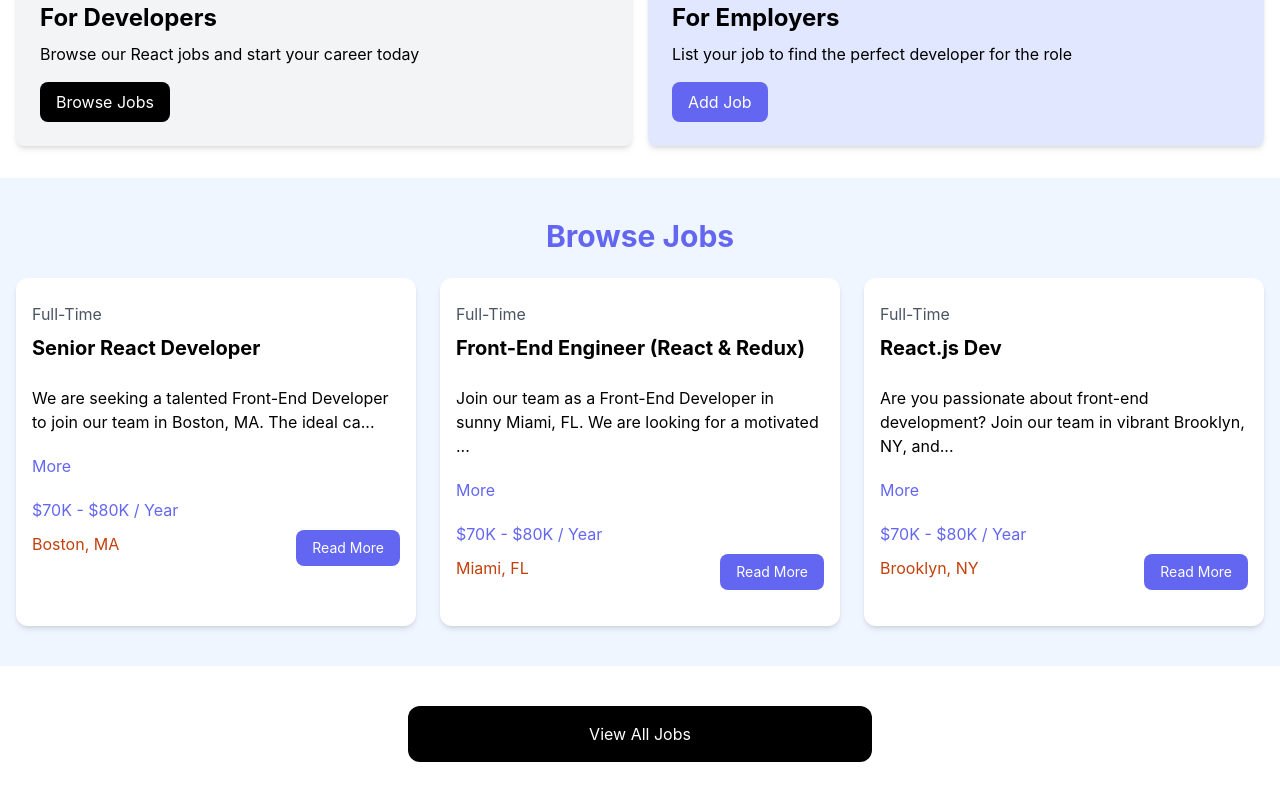
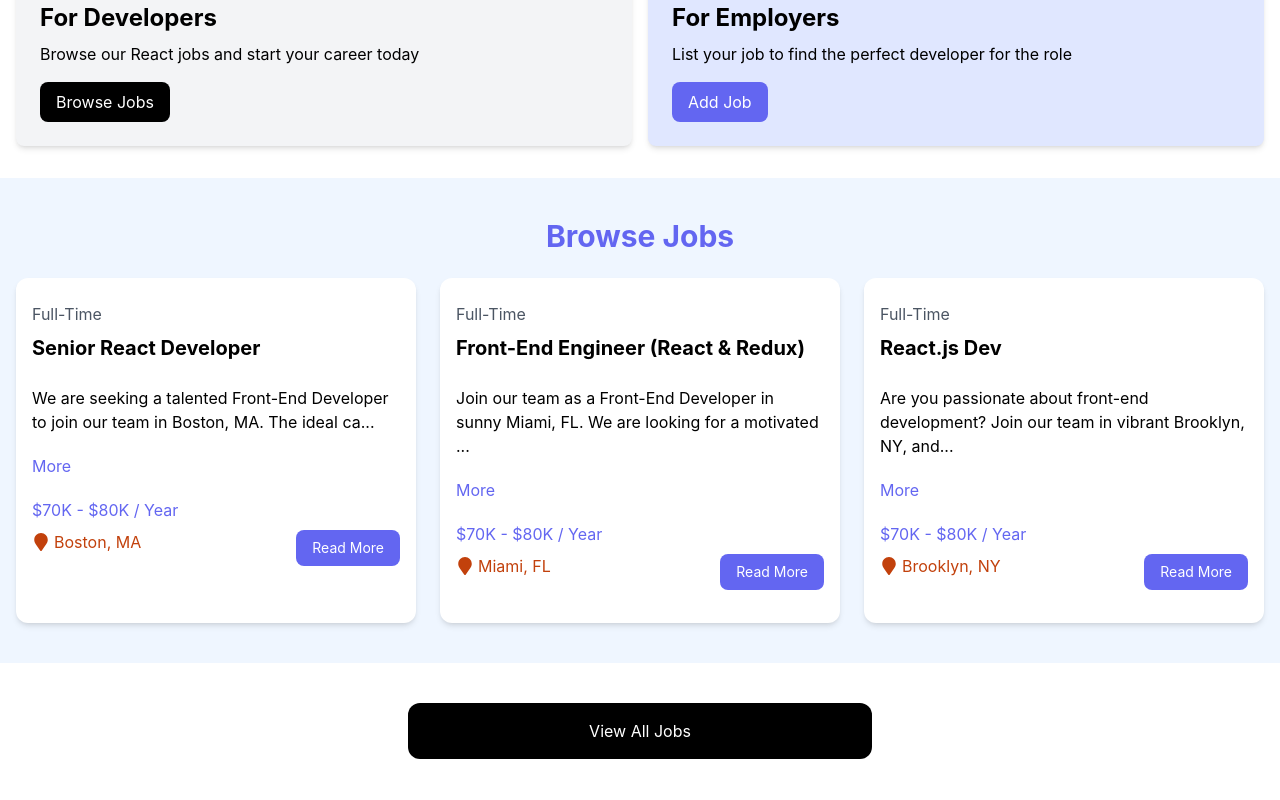
Before and after one commit to HitarthChudgar/job-portal, a React (Vite) app: page / in a window 1280 px wide. Shown: the part 431-1231 px from the top of the page. Built offline with nearby package versions, Linux system fonts and the light colour scheme.

Commit message:
feat(joblisting): added and imported map icon component

```diff
--- a/src/components/JobListing.jsx
+++ b/src/components/JobListing.jsx
@@ -1,4 +1,5 @@
 import { useState } from "react";
+import { FaMapMarker } from "react-icons/fa";
 
 const JobListing = ({ job }) => {
   const [ShowFullDescription, setShowFullDescription] = useState(false);
@@ -34,7 +35,7 @@ const JobListing = ({ job }) => {
 
         <div className="flex flex-col lg:flex-row justify-between mb-4">
           <div className="text-orange-700 mb-3">
-            <i className="fa-solid fa-location-dot text-lg"></i>
+            <FaMapMarker className="inline text-lg mb-1 mr-1" />
             {job.location}
           </div>
           <a
```
